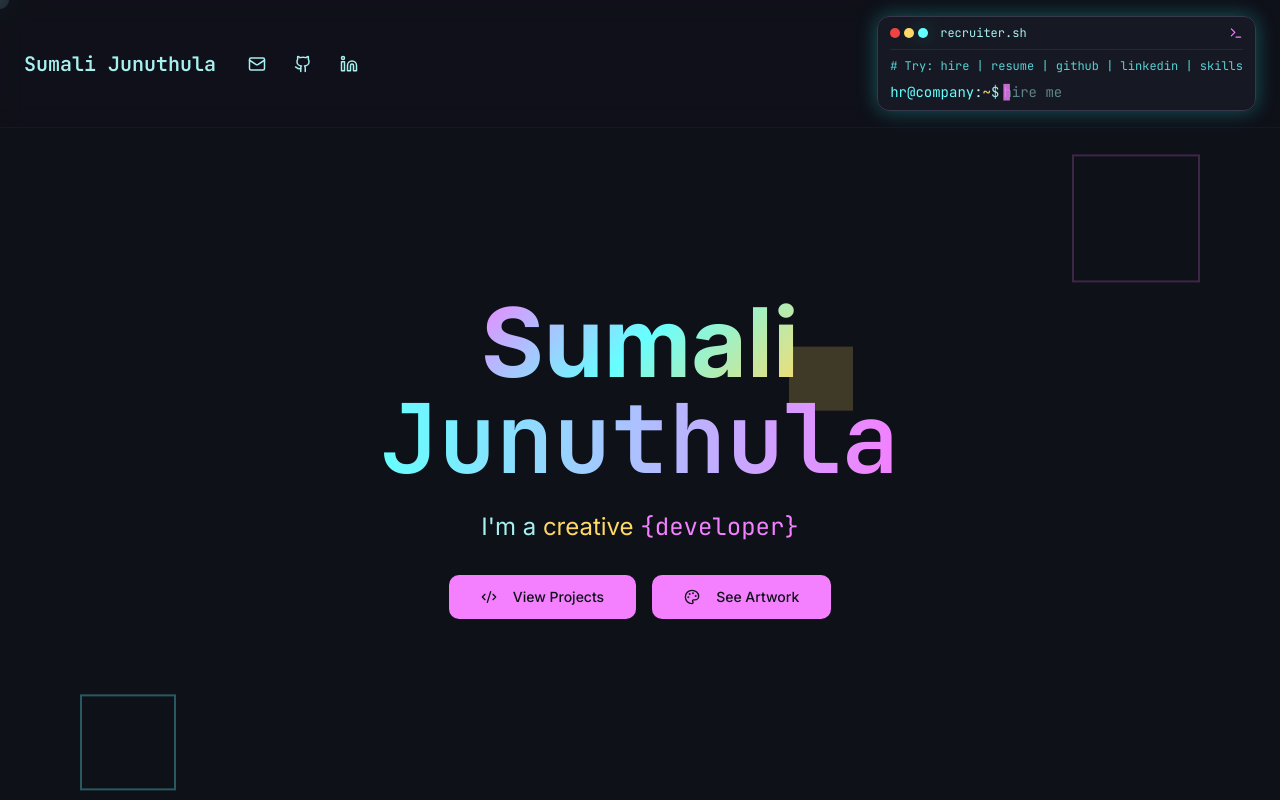
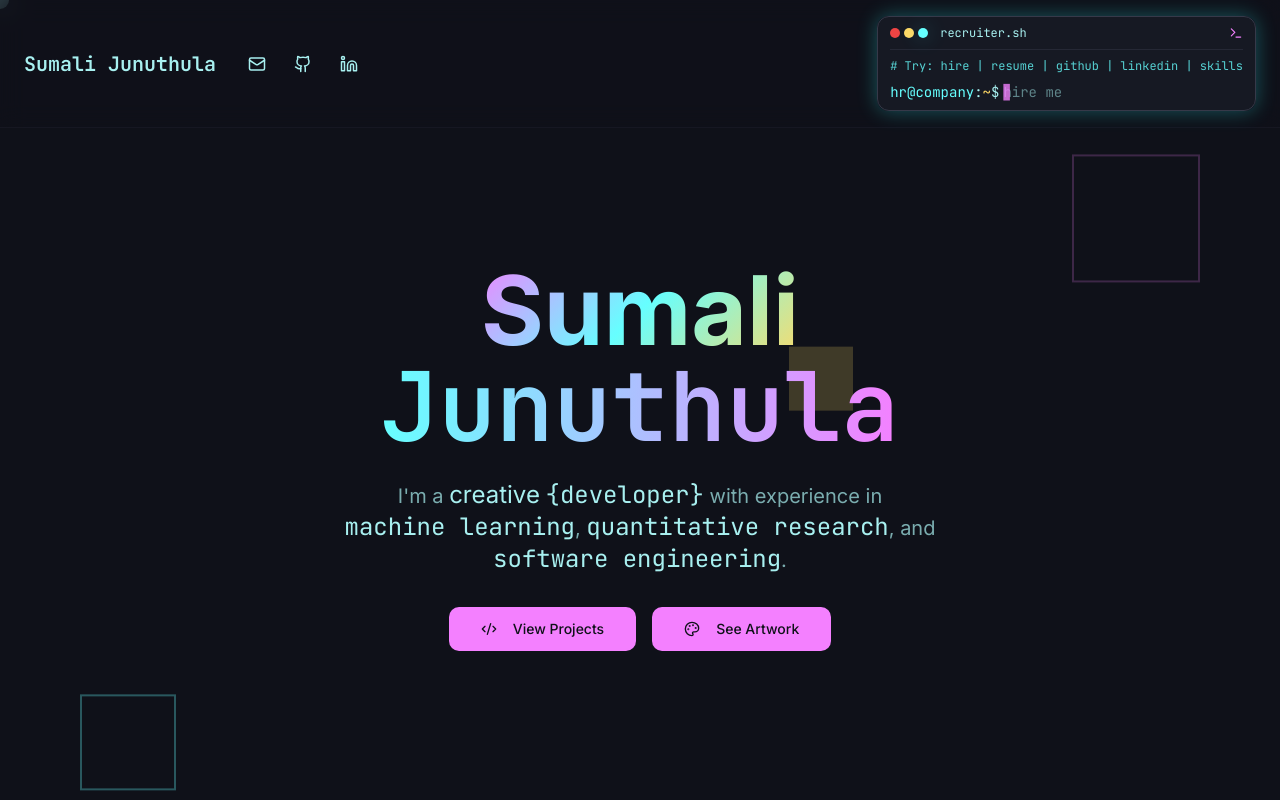
Before and after one commit to sumali-junuthula/sumali-junuthula.github.io, a React (Vite) app: page / in a window 1280 px wide. Shown: the top 800 px of the page. Built offline with nearby package versions, Linux system fonts and the light colour scheme.

Commit message:
Add subtitle

```diff
--- a/src/components/Hero.tsx
+++ b/src/components/Hero.tsx
@@ -31,8 +31,12 @@ const Hero = () => {
         </h1>
 
         {/* Subtitle */}
-        <p className="text-xl md:text-2xl text-muted-foreground mb-8 max-w-2xl mx-auto">
-          I'm a <span className="text-accent">creative</span> <span className="text-primary font-mono">{`{developer}`}</span>
+        <p className="text-xl md:text-1xl text-muted-foreground/70 mb-8 max-w-2xl mx-auto">
+          I'm a <span className="text-2xl text-muted-foreground">creative</span> <span className="text-2xl text-muted-foreground font-mono">{`{developer}`}</span>
+          {" "} with experience in {" "} <br />
+          <span className="text-2xl text-muted-foreground font-mono">machine learning</span>, {" "}
+          <span className="text-2xl text-muted-foreground font-mono">quantitative research</span>, and {" "}
+          <span className="text-2xl text-muted-foreground font-mono">software engineering</span>.
         </p>
 
         {/* CTA Buttons */}
```
